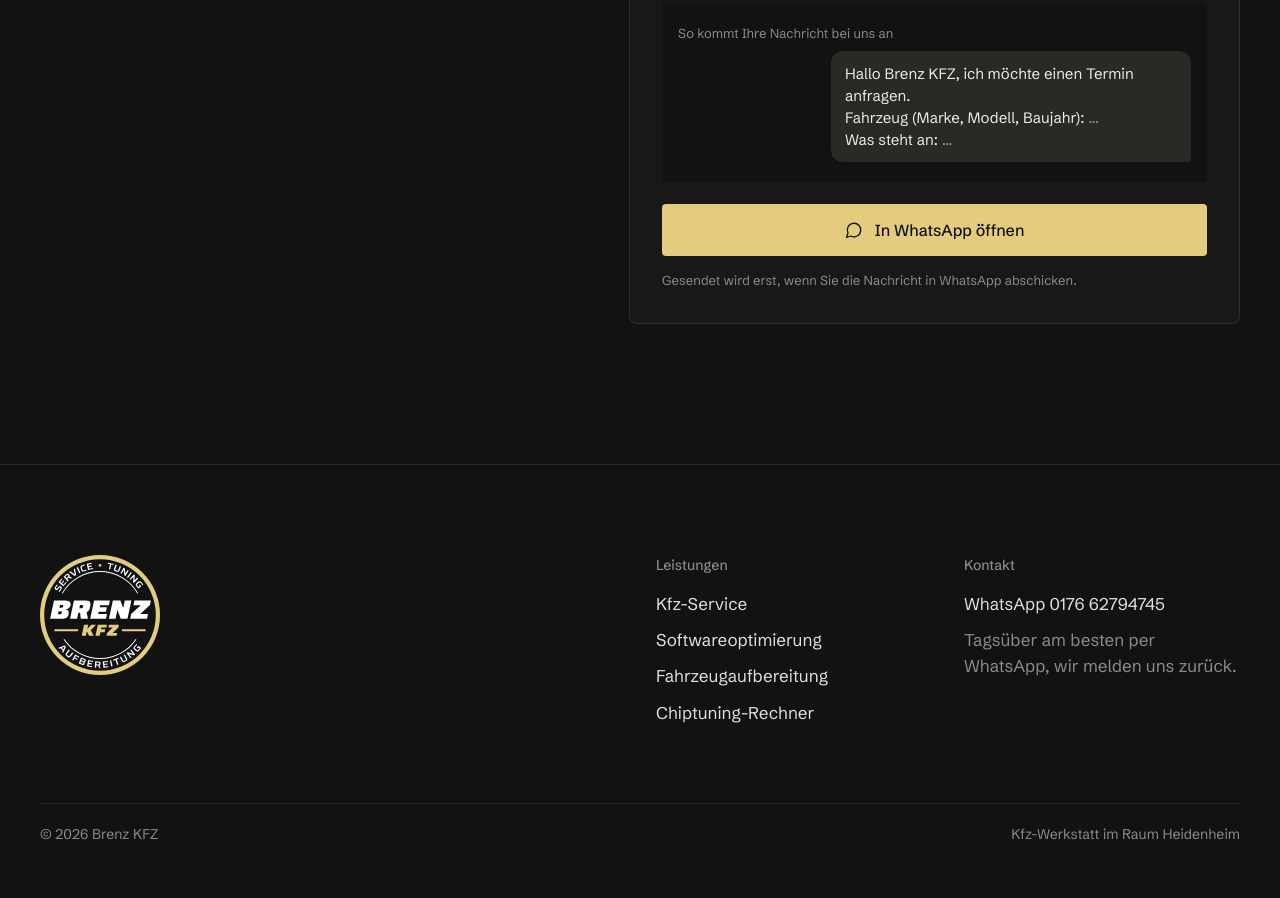
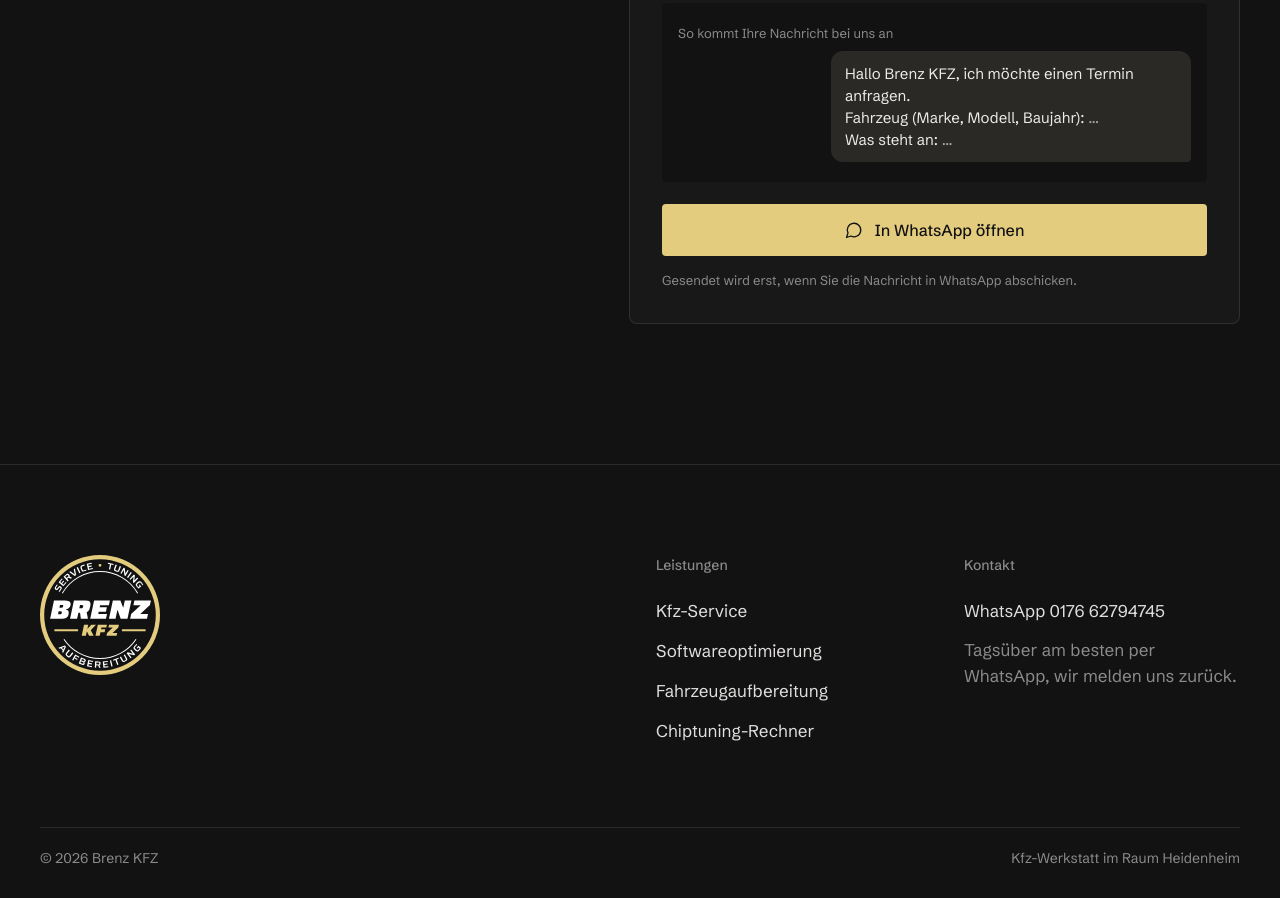
Before and after one commit to sakasolutions/brenzkfz, a plain HTML site: page entwurf-3.html in a window 1280 px wide. Shown: the part 4872-5770 px from the top of the page. Before the commit the page ends 5746 px from the top, so only its background shows below. Drawn offline with Linux system fonts and the light colour scheme.

Commit message:
Entwurf 3: größere Tippflächen im Fuß, Platzhalter in der Vorschau besser lesbar
Co-Authored-By: Claude Opus 5.5 <noreply@anthropic.com>

```diff
--- a/entwurf-3.html
+++ b/entwurf-3.html
@@ -276,7 +276,7 @@ button{font:inherit}
 .blase-wrap{display:grid;gap:8px;justify-items:end;padding:20px 16px;background:var(--grund);border-radius:4px}
 .blase-wrap>span{justify-self:start;font-size:.8125rem;color:var(--leise)}
 .blase{max-width:min(100%,24em);margin:0;padding:12px 14px;background:#2a2926;border-radius:12px 12px 4px 12px;white-space:pre-wrap;overflow-wrap:anywhere;font-size:.9375rem;line-height:1.45;color:#ecebe8}
-.blase .leer{color:#8b8b8b}
+.blase .leer{color:#a3a29f}
 .schreiben .knopf{justify-content:center}
 .klein{margin:-8px 0 0;font-size:.8125rem;color:var(--leise)}
 @media (min-width:1000px){.kontakt-raster{grid-template-columns:5fr 6fr;gap:80px}.schreiben{padding:32px}.nummer{margin-top:auto;padding-bottom:4px}}
@@ -286,10 +286,11 @@ button{font:inherit}
 .fuss-raster{display:grid;gap:40px}
 .fuss-wappen svg{width:120px;height:120px}
 .fuss h2{margin:0 0 14px;font-size:.875rem;font-weight:500;color:var(--leise)}
-.fuss ul{list-style:none;margin:0;padding:0;display:grid;gap:10px}
+.fuss ul{list-style:none;margin:0;padding:0;display:grid}
+.fuss-raster a{display:inline-flex;align-items:center;min-height:40px}
 .fuss-raster a{transition:color .2s}
 .fuss-raster a:hover{color:var(--akzent)}
-.fuss-kontakt p{margin:0 0 10px}
+.fuss-kontakt p{margin:0 0 6px}
 .fuss-unten{display:flex;flex-wrap:wrap;justify-content:space-between;gap:8px 24px;margin-top:clamp(48px,6vw,80px);padding-top:20px;border-top:1px solid var(--haar);font-size:.875rem;color:var(--leise)}
 @media (min-width:900px){
   .fuss-raster{grid-template-columns:repeat(12,minmax(0,1fr));gap:32px}
```
Also changed, not shown: werkzeuge/entwurf3-vorlage.html (+4 -3 lines).
